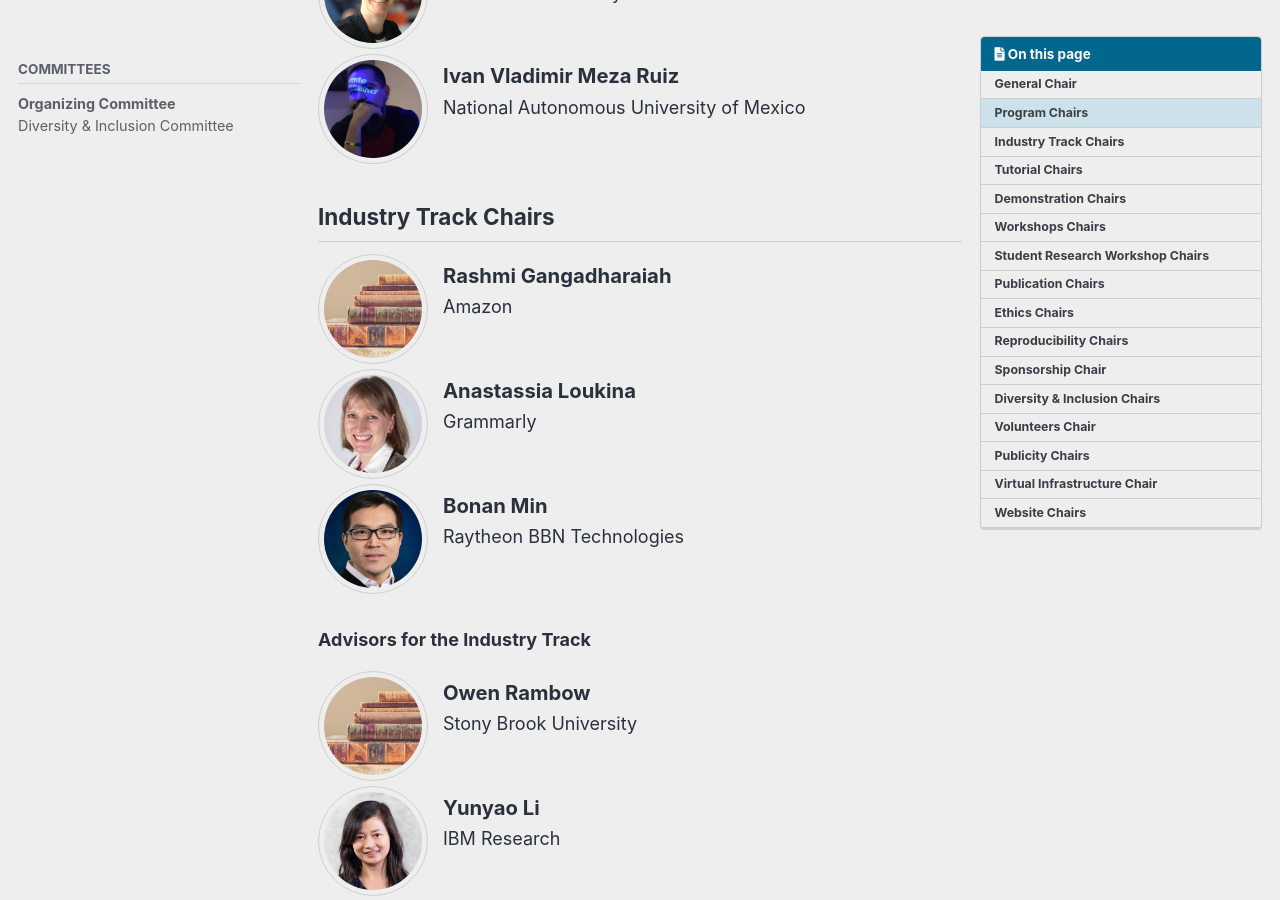
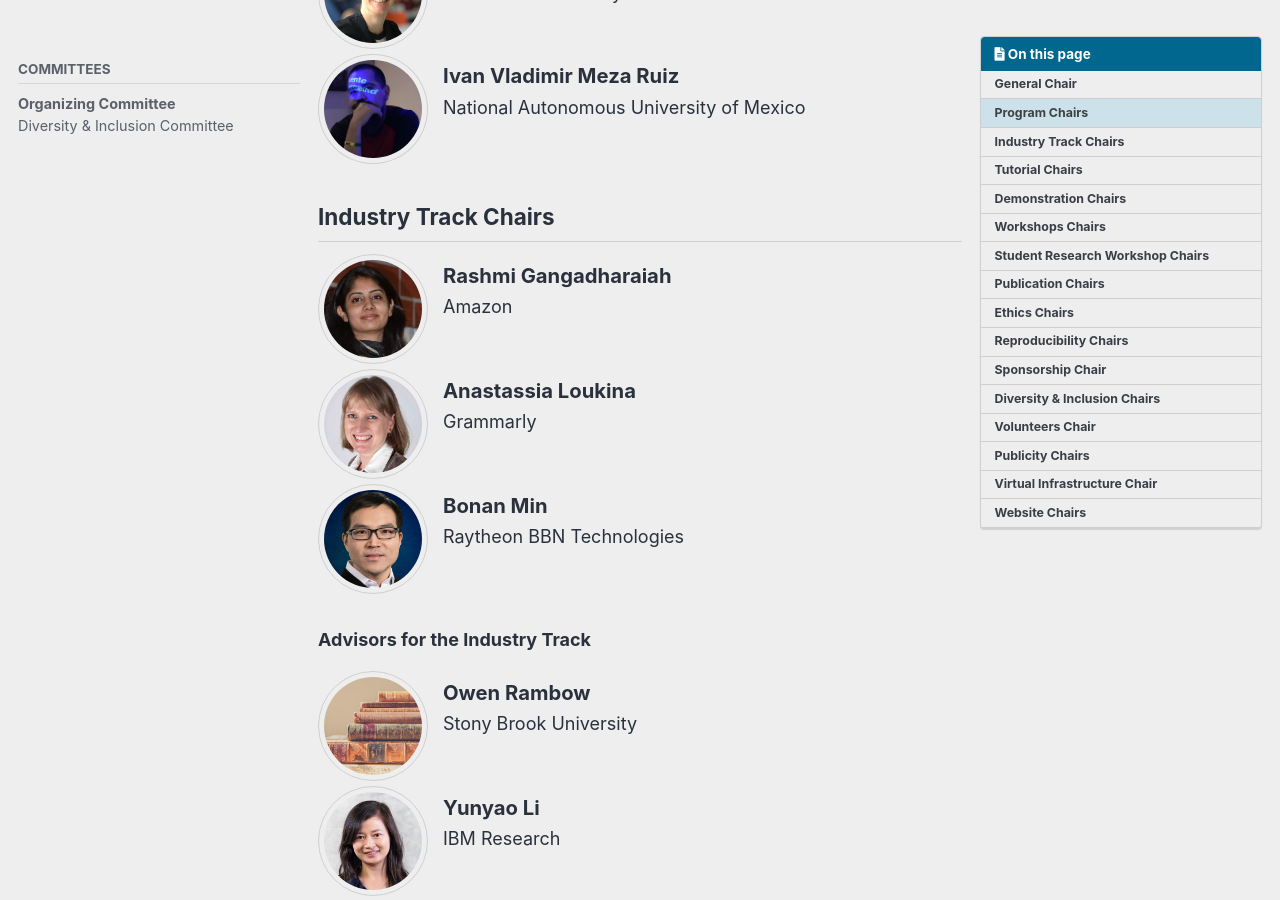
Before and after one commit to naacl-org/naacl-2022-website, a Jekyll site: the page built from _pages/committees/organization.md, in a window 1280 px wide and 900 px high, scrolled down 660 px. Built offline with Jekyll 4.4.1, drawn with Linux system fonts in a browser that asks for light colours; cached includes are drawn as plain includes; comment, search, counter and statistics services are not loaded.

Commit message:
Added committee photo

```diff
--- a/_pages/committees/organization.md
+++ b/_pages/committees/organization.md
@@ -42,7 +42,7 @@ toc_sticky: true
 ## Industry Track Chairs
 {% include committee-member.html
    name="Rashmi Gangadharaiah"
-   picture="/assets/images/committee/books.jpg"
+   picture="/assets/images/committee/rashmi_gangadharaiah.jpg"
    site="https://www.amazon.science/author/rashmi-gangadharaiah"
    institution="Amazon"
 %}
```
Also changed, not shown: assets/images/committee/rashmi_gangadharaiah.jpg (added).
